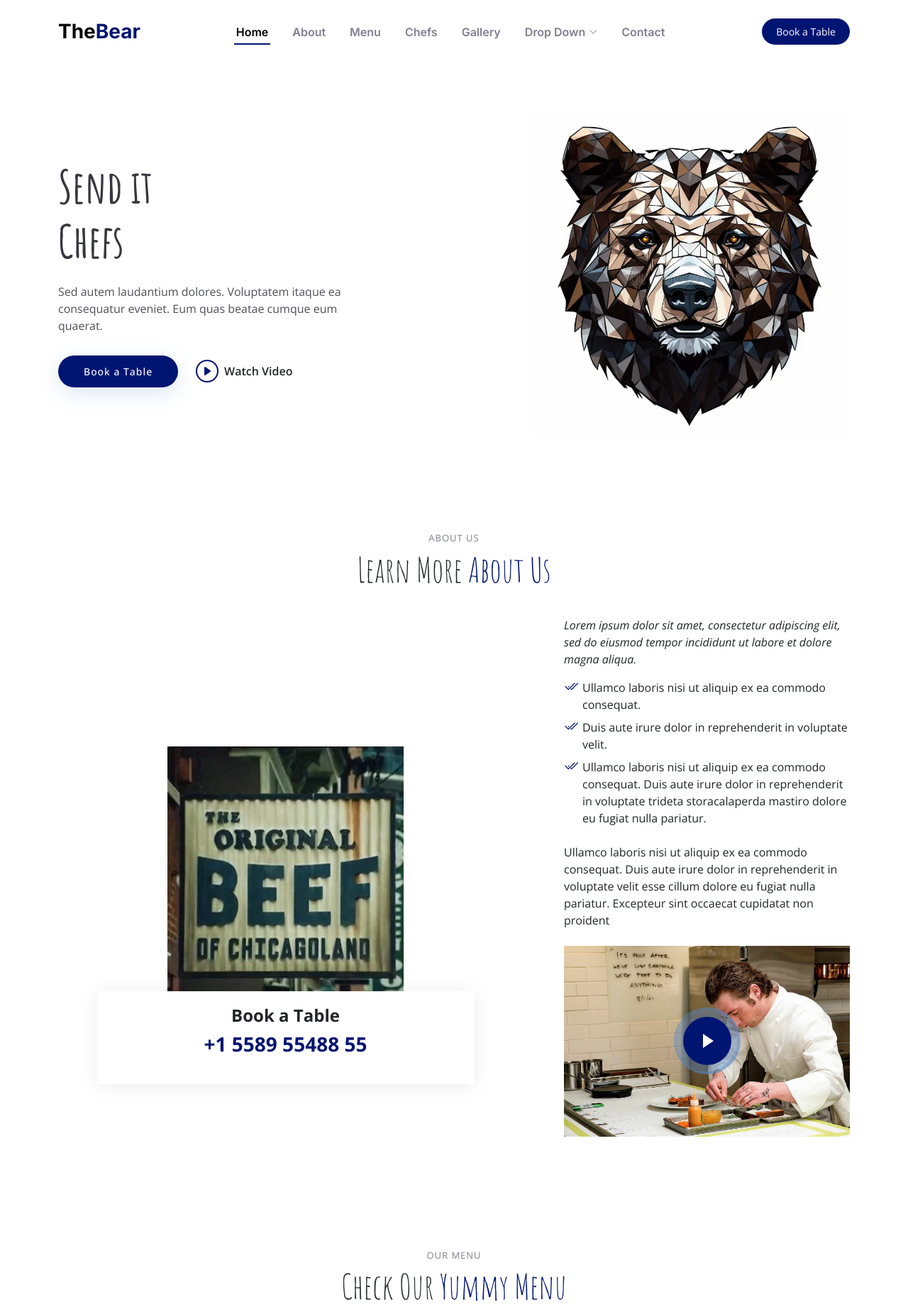
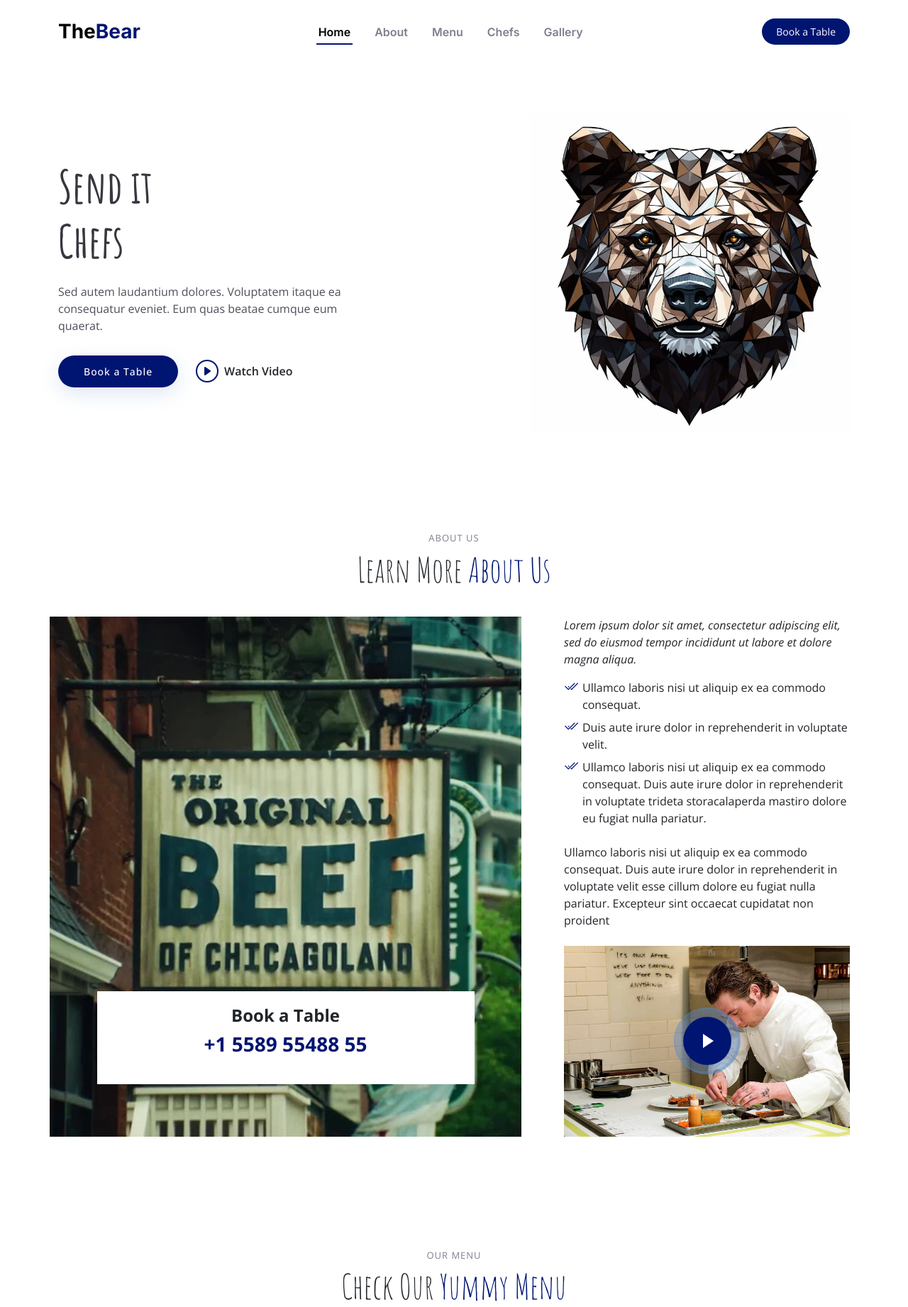
Before and after one commit to JCav23/Project4-TheBear, a Django app: page / in a window 1280 px wide. Shown: the top 1842 px of the page at 71% size. Run offline with Django 4.2, Linux system fonts and the light colour scheme; some libraries are stand-ins or nearby versions.

Commit message:
replaced about img with better quality version

```diff
--- a/static/css/main.css
+++ b/static/css/main.css
@@ -571,7 +571,7 @@
   background-image: url("/static/img/about.jpg");
   background-position: center;
   background-repeat: no-repeat;
-  background-size: 50% 50%;
+  background-size: cover;
 }
 
 .about h3 {
--- a/templates/base.html
+++ b/templates/base.html
@@ -8,7 +8,7 @@
 
   <title>The Bear - Chicago Fine Dining</title>
   <meta content="Restaurant web page and booking tool for The Bear in Chicago. New fine dining restaurant in place of the original beef of chicagoland deli." name="description">
-  <meta content="" name="keywords">
+  <meta content="fine-dining beef restaurant dinner chicago" name="keywords">
 
   <!-- Favicons -->
   <link href="{& static 'img/favicon.png' %}" rel="icon">
@@ -57,24 +57,7 @@
           <li><a href="{% url 'home' %}#menu">Menu</a></li>
           <li><a href="{% url 'home' %}#chefs">Chefs</a></li>
           <li><a href="{% url 'home' %}#gallery">Gallery</a></li>
-          <li class="dropdown"><a href="#"><span>Drop Down</span> <i class="bi bi-chevron-down dropdown-indicator"></i></a>
-            <ul>
-              <li><a href="#">Drop Down 1</a></li>
-              <li class="dropdown"><a href="#"><span>Deep Drop Down</span> <i class="bi bi-chevron-down dropdown-indicator"></i></a>
-                <ul>
-                  <li><a href="#">Deep Drop Down 1</a></li>
-                  <li><a href="#">Deep Drop Down 2</a></li>
-                  <li><a href="#">Deep Drop Down 3</a></li>
-                  <li><a href="#">Deep Drop Down 4</a></li>
-                  <li><a href="#">Deep Drop Down 5</a></li>
-                </ul>
-              </li>
-              <li><a href="#">Drop Down 2</a></li>
-              <li><a href="#">Drop Down 3</a></li>
-              <li><a href="#">Drop Down 4</a></li>
-            </ul>
-          </li>
-          <li><a href="{% url 'home' %}#contact">Contact</a></li>
+          <!-- <li><a href="{% url 'home' %}#contact">Contact</a></li> -->
         </ul>
       </nav><!-- .navbar -->
 
```
Also changed, not shown: static/img/about.jpg.
